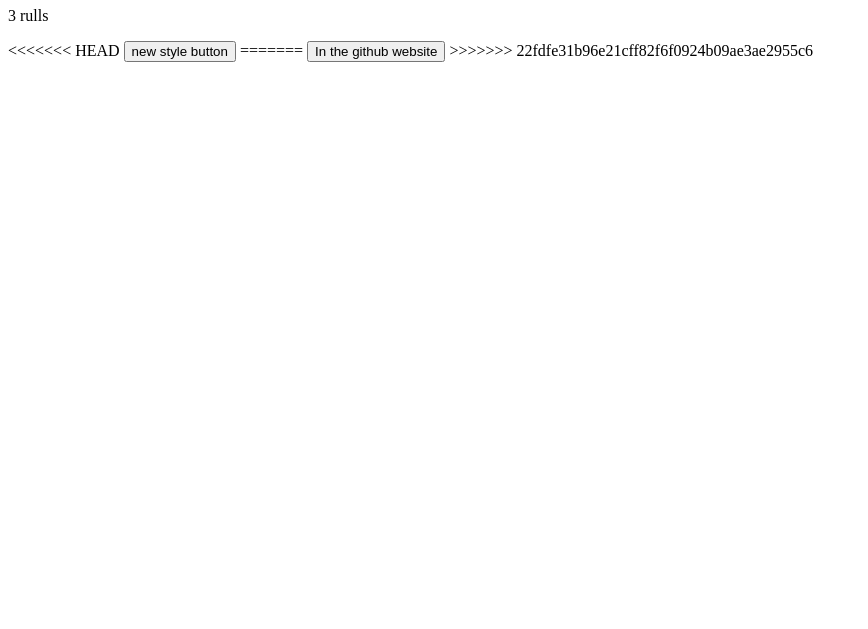
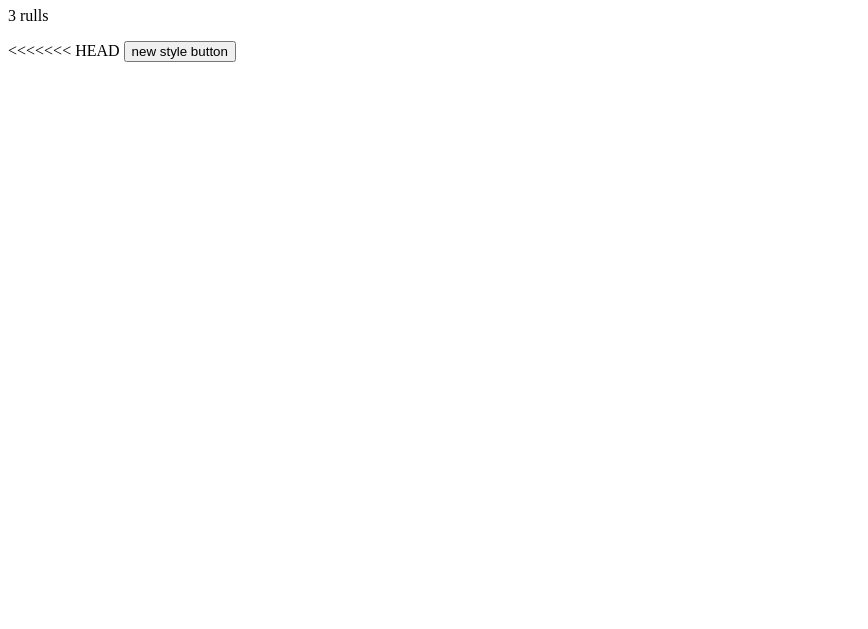
Before and after one commit to CmAlam1/Official_web, a plain HTML site: page index.html in a window 1280 px wide. Shown: the part 171-800 px from the top of the page, without its empty margins (0-868 px from the left). Drawn offline with Linux system fonts and the light colour scheme.

Commit message:
Update index.html

```diff
--- a/index.html
+++ b/index.html
@@ -16,8 +16,6 @@
 <<<<<<< HEAD
     <button>new  style button</button>
 
-=======
-    <button>In the github website</button>
->>>>>>> 22fdfe31b96e21cff82f6f0924b09ae3ae2955c6
+
 </body>
 </html>
```
